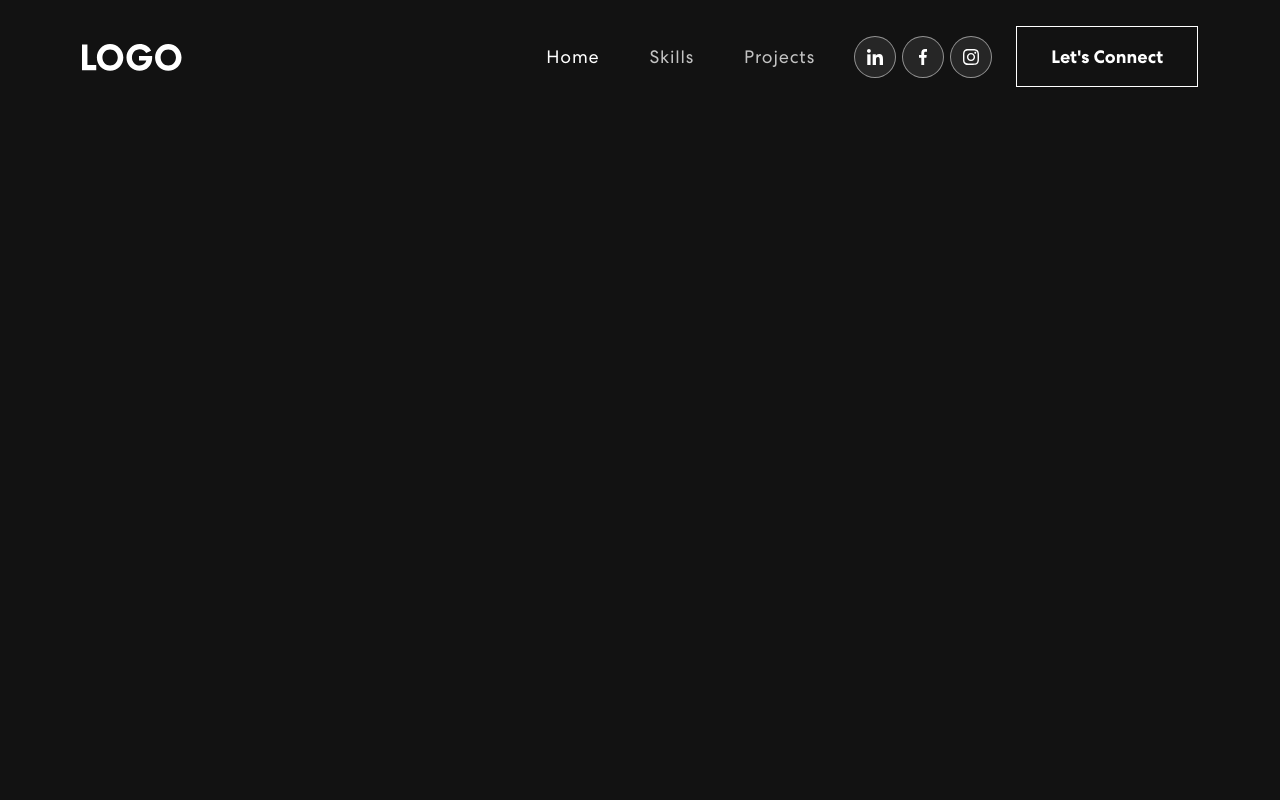
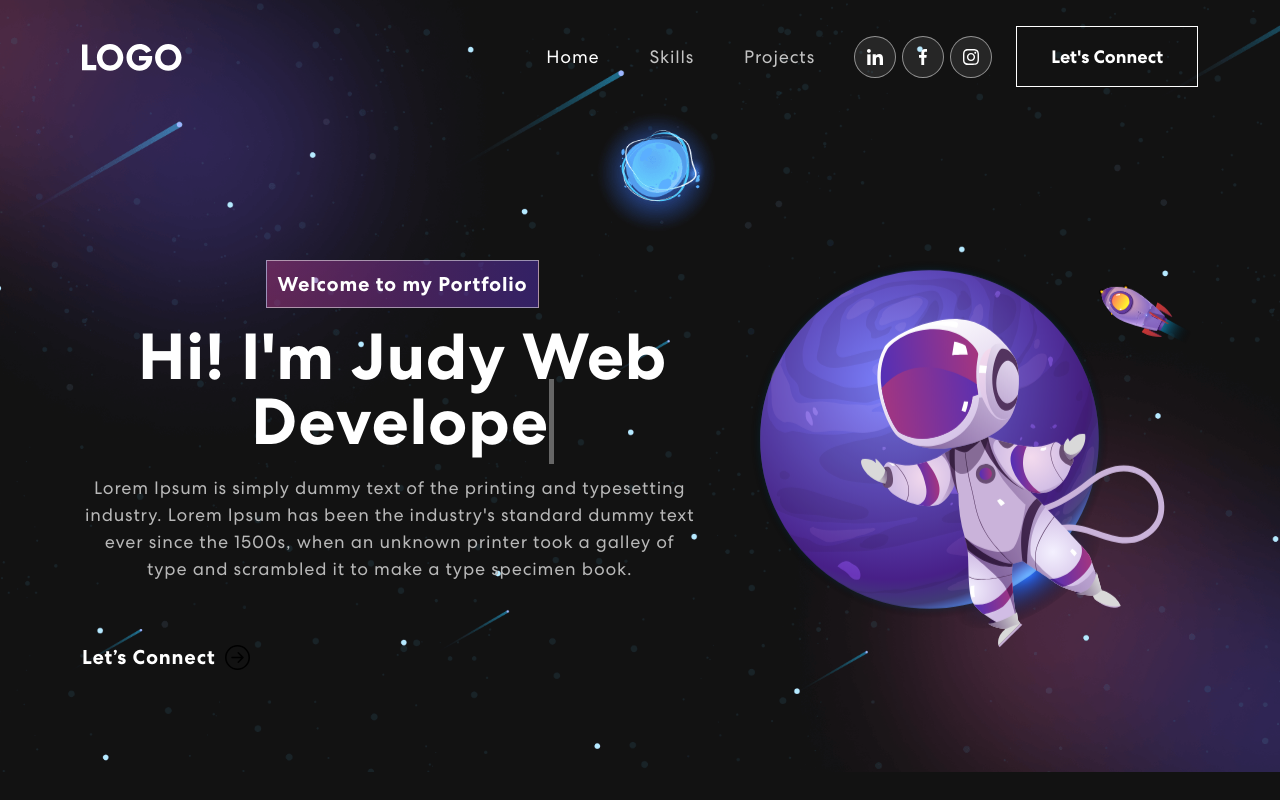
Before and after one commit to ayoung58/personal-portfolio-website, a React (Create React App) app: page / in a window 1280 px wide. Built offline with nearby package versions, Linux system fonts and the light colour scheme.

Commit message:
Add needed packages and placeholder Banner code. Add comments to explain parts of the Banner.js

```diff
--- a/package.json
+++ b/package.json
@@ -36,6 +36,8 @@
     ]
   },
   "devDependencies": {
+    "react-bootstrap-icons": "^1.11.5",
+    "react-on-screen": "^2.1.1",
     "web-vitals": "^4.2.4"
   }
 }
--- a/src/App.css
+++ b/src/App.css
@@ -268,6 +268,80 @@
 
 /************ Banner Css ************/
 
+.banner {
+  margin-top: 0;
+  padding: 260px 0 100px 0;
+  background-image: url('./assets/img/banner-bg.png');
+  background-position: top center;
+  background-size: cover;
+  background-repeat: no-repeat;
+}
+
+.banner .tagline {
+  font-weight: 700;
+  letter-spacing: 0.8px;
+  padding: 8px 10px;
+  background: linear-gradient(90.21deg, rgba(170, 54, 124, 0.5) -5.91%, rgba(74, 47, 189, 0.5) 111.58%);
+  border: 1px solid rgba(255, 255, 255, 0.5);
+  font-size: 20px;
+  margin-bottom: 16px;
+  display: inline-block;
+}
+
+.banner h1 {
+  font-size: 65px;
+  font-weight: 700;
+  letter-spacing: 0.8px;
+  line-height: 1;
+  margin-bottom: 20px;
+  display: block;
+}
+.banner p {
+  color: #B8B8B8;
+  font-size: 18px;
+  letter-spacing: 0.8px;
+  line-height: 1.5em;
+  width: 96%;
+}
+.banner button {
+  color: #fff;
+  font-weight: 700;
+  font-size: 20px;
+  margin-top: 60px;
+  letter-spacing: 0.8px;
+  display: flex;
+  align-items: center;
+}
+.banner button svg {
+  font-size: 25px;
+  margin-left: 10px;
+  transition: 0.3s ease-in-out;
+  line-height: 1;
+}
+.banner button:hover svg {
+  margin-left: 25px;
+}
+
+/* animation for the banner image */
+.banner img {
+  animation: updown 3s linear infinite;
+}
+@keyframes updown {
+    0% {
+        transform: translateY(-20px);
+    }
+    50% {
+        transform: translateY(20px);
+    }
+    100% {
+        transform: translateY(-20px);
+    }
+}
+.txt-rotate > .wrap {
+  border-right: 0.08em solid #666;
+}
+
+/************ Skills Css ************/
 
 .App {
   text-align: center;
--- a/src/App.js
+++ b/src/App.js
@@ -1,6 +1,7 @@
 import logo from './logo.svg';
 import './App.css';
 import {NavBar} from "./components/NavBar";
+import {Banner} from "./components/Banner";
 import { BrowserRouter } from 'react-router-dom';
 import 'bootstrap/dist/css/bootstrap.min.css';
 
@@ -9,6 +10,7 @@
     <BrowserRouter>
       <div className="App">
         <NavBar />
+        <Banner />
       </div>
     </BrowserRouter>
   );
--- a/src/components/Banner.js
+++ b/src/components/Banner.js
@@ -1,3 +1,102 @@
+import { useState, useEffect } from "react";
+import { Container, Row, Col } from "react-bootstrap";
+import headerImg from "../assets/img/header-img.svg";
+import { ArrowRightCircle } from 'react-bootstrap-icons';
+// import 'animate.css';
+import TrackVisibility from 'react-on-screen';
+
 export const Banner = () => {
+    const letterChangeRate = 300;
+// Index of the toRotate array that is being displayed
+  const [loopNum, setLoopNum] = useState(0);
+//   Set as false at the start, since we start by typing
+  const [isDeleting, setIsDeleting] = useState(false);
+//   Indicates the exact portion of the word that is being displayed
+  const [text, setText] = useState('');
+//   A bit of a random transition between the letters being typed
+  const [delta, setDelta] = useState(letterChangeRate - Math.random() * 100);
+  const [index, setIndex] = useState(1);
+//   List of words that we display on the banner
+  const toRotate = [ "Web Developer", "Web Designer", "UI/UX Designer" ];
+//   Length between one word and the other
+  const period = 2000;
 
+  useEffect(() => {
+    // interval between each letter being typed
+    let ticker = setInterval(() => {
+      tick();
+    }, delta);
+
+    // clean up function
+    return () => { clearInterval(ticker) };
+    // we run this effect every time the text is updated
+  }, [text])
+
+//   This is the function that is updating the text
+  const tick = () => {
+    // this is the index of the word that we currently type
+    // We % so that we get the actual index
+    let i = loopNum % toRotate.length;
+    // This is the full text that we want to type out
+    let fullText = toRotate[i];
+    // This is the text that is being typed out at a given frame
+    // If it's deleting, then we subtract one letter from the state length
+    // Otherwise, we add 1 to the state length to get closer to full length.
+    let updatedText = isDeleting ? fullText.substring(0, text.length - 1) : fullText.substring(0, text.length + 1);
+
+    setText(updatedText);
+
+    // Set pace when it is deleting.
+    if (isDeleting) {
+      setDelta(prevDelta => prevDelta / 1.75);
+    }
+
+    // If we finish typing the text, then we set deleting to be true
+    // And we set Delta to the "pause" between words
+    if (!isDeleting && updatedText === fullText) {
+      setIsDeleting(true);
+      setIndex(prevIndex => prevIndex - 1);
+      setDelta(period);
+    } else if (isDeleting && updatedText === '') {
+      setIsDeleting(false);
+      setLoopNum(loopNum + 1);
+      setIndex(1);
+      setDelta(500);
+    } else {
+      setIndex(prevIndex => prevIndex + 1);
+    }
+  }
+
+  return (
+    // located in the home page
+    <section className="banner" id="home">
+      <Container>
+        {/* Center items in a row */}
+        <Row className="align-items-center">
+            {/* Column on the left, with the text  */}
+          <Col xs={12} md={6} xl={7}>
+            <TrackVisibility>
+              {({ isVisible }) =>
+              <div className={isVisible ? "animate__animated animate__fadeIn" : ""}>
+                <span className="tagline">Welcome to my Portfolio</span>
+                {/* text changes with state */}
+                <h1>{`Hi! I'm Judy`} <span className="txt-rotate" dataPeriod="1000" data-rotate='[ "Web Developer", "Web Designer", "UI/UX Designer" ]'><span className="wrap">{text}</span></span></h1>
+                  <p>Lorem Ipsum is simply dummy text of the printing and typesetting industry. Lorem Ipsum has been the industry's standard dummy text ever since the 1500s, when an unknown printer took a galley of type and scrambled it to make a type specimen book.</p>
+                  <button onClick={() => console.log('connect')}>Let’s Connect <ArrowRightCircle size={25} /></button>
+              </div>}
+            </TrackVisibility>
+          </Col>
+          {/* Column on the right, with the header image (xl and md need to add to 12) */}
+          <Col xs={12} md={6} xl={5}>
+            <TrackVisibility>
+              {({ isVisible }) =>
+                <div className={isVisible ? "animate__animated animate__zoomIn" : ""}>
+                  <img src={headerImg} alt="Header Img"/>
+                </div>}
+            </TrackVisibility>
+          </Col>
+        </Row>
+      </Container>
+    </section>
+  )
 }
```
Also changed, not shown: 1 other file (tests, documents, lock files or other folders).
